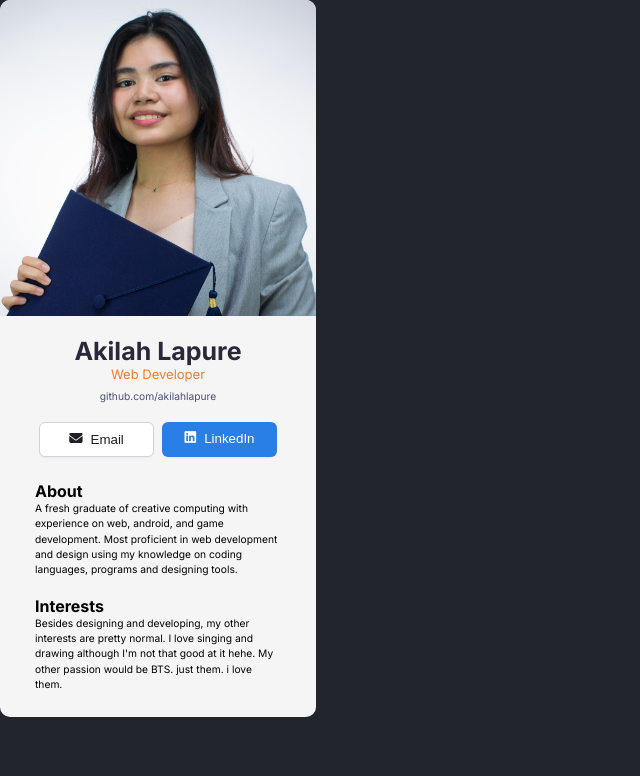
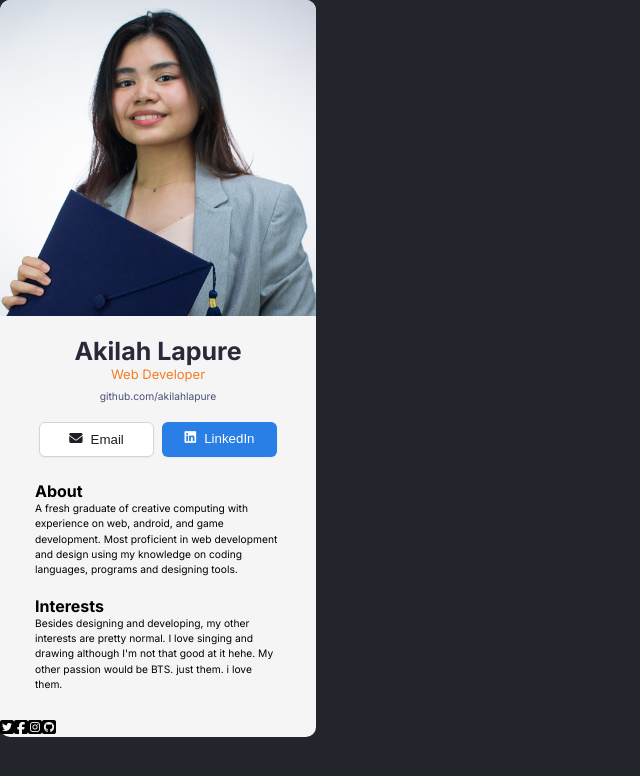
Before and after one commit to akilahlapure/react-course, a React (Vite) app in the folder digital-business-card-project/: page / in a window 1280 px wide. Shown: the top 776 px of the page, without its empty margins (0-640 px from the left). Built offline with nearby package versions, Linux system fonts and the light colour scheme.

Commit message:
complete footer component

```diff
--- a/digital-business-card-project/src/components/Footer.jsx
+++ b/digital-business-card-project/src/components/Footer.jsx
@@ -1,4 +1,12 @@
 import React from "react"
 
 export default function Footer() {
+    return (
+        <footer>
+            <i className="fa-brands fa-square-twitter social-icon"></i>
+            <i className="fa-brands fa-square-facebook social-icon"></i>
+            <i className="fa-brands fa-square-instagram social-icon"></i>
+            <i className="fa-brands fa-square-github social-icon"></i>
+        </footer>
+    )
 }
```
